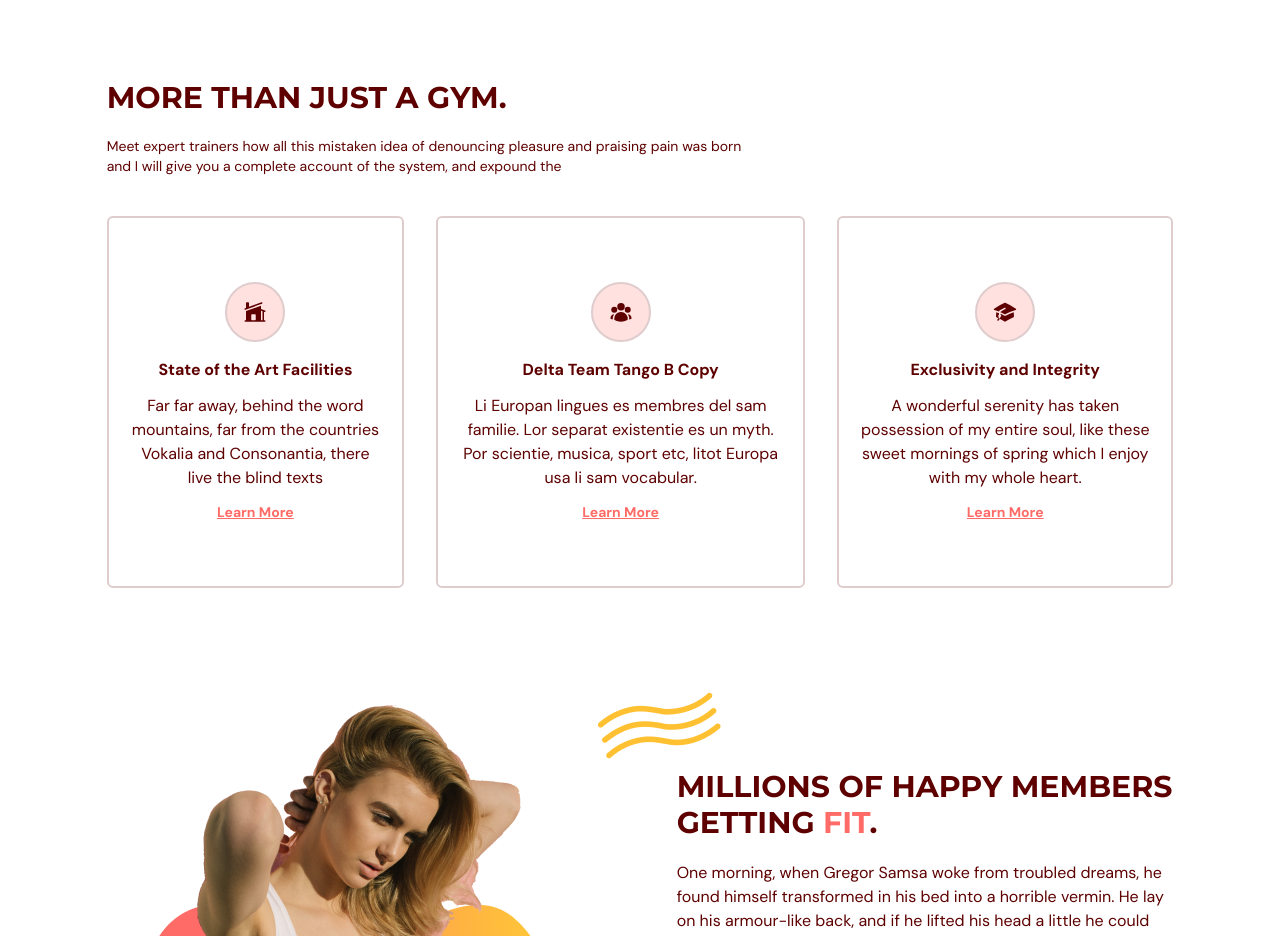
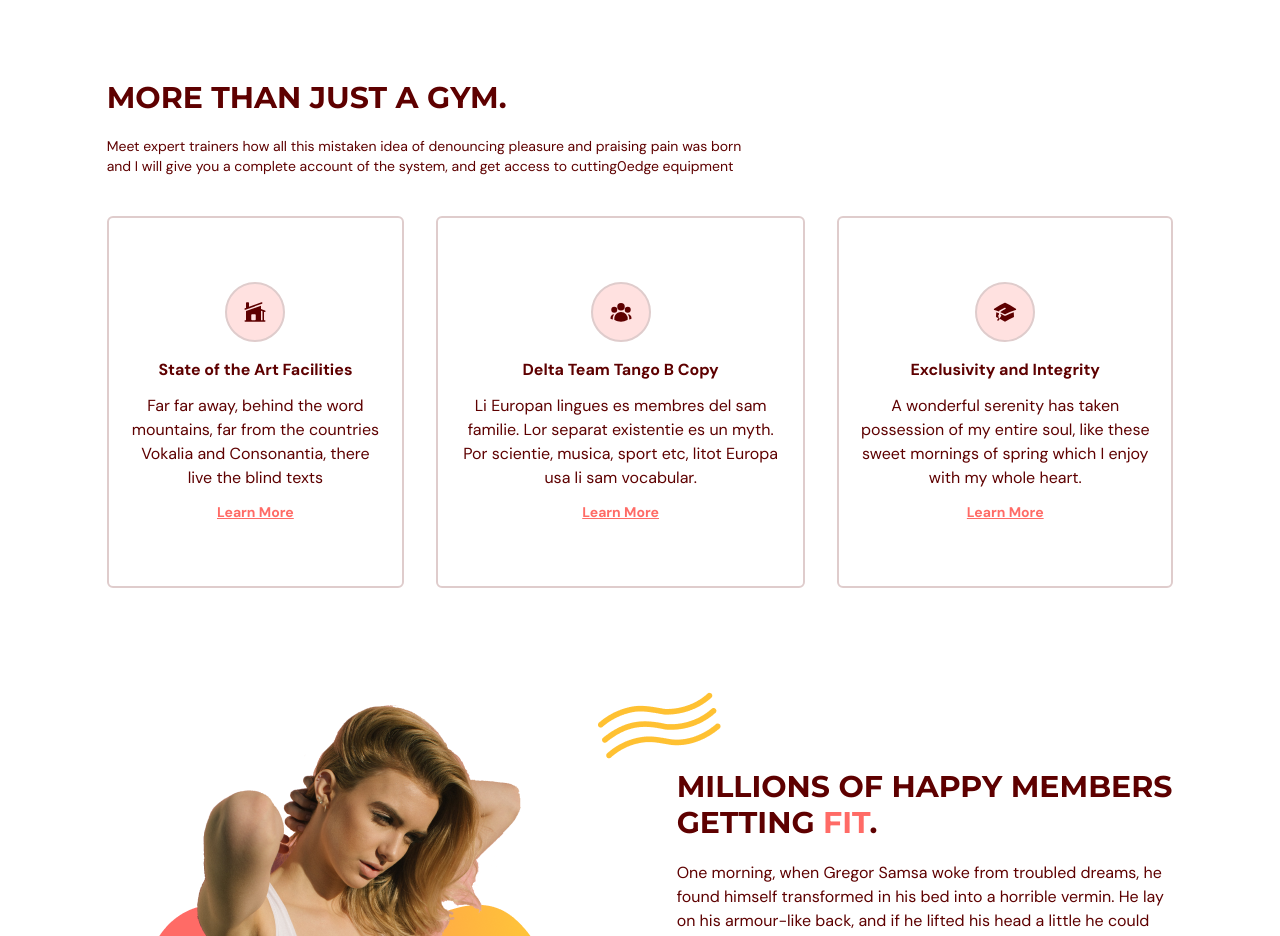
Before and after one commit to Timmotal/mogymn, a React (Vite) app: page / in a window 1280 px wide. Shown: the part 820-1756 px from the top of the page. Built offline with nearby package versions, Linux system fonts and the light colour scheme.

Commit message:
add more words

```diff
--- a/src/scenes/benefits/index.tsx
+++ b/src/scenes/benefits/index.tsx
@@ -63,7 +63,7 @@ const Benefits = ({ setSelectedPage}: Props) => {
                 <p className="my-5 text-sm">
                 Meet expert trainers how all this mistaken idea of denouncing
                 pleasure and praising pain was born and I will give you a complete
-                account of the system, and expound the
+                account of the system, and get access to cutting0edge equipment
                 </p>
             </motion.div>
 
```
